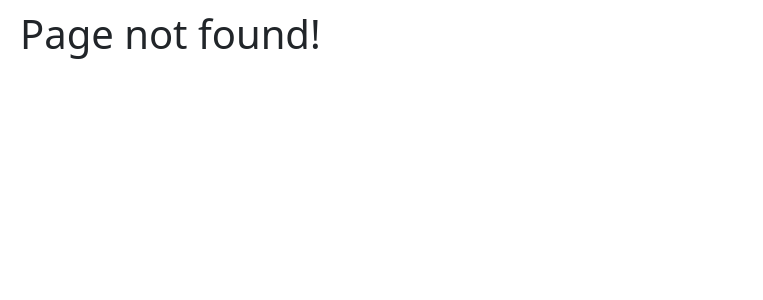
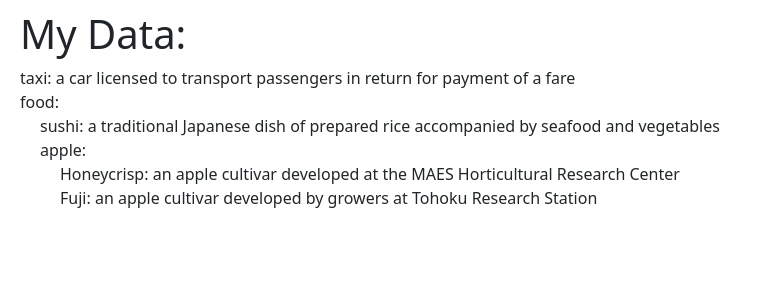
Before and after one commit to Vibha27/react-questions, a React (Create React App) app: page /nested-object in a window 1280 px wide. Before the commit this address had no page. Shown: the top 300 px of the page, without its empty margins (0-763 px from the left). Built offline with nearby package versions, Linux system fonts and the light colour scheme.

Commit message:
implemented dynamic nested object representation dynamically

```diff
--- a/src/App.js
+++ b/src/App.js
@@ -10,6 +10,7 @@ import 'bootstrap/dist/css/bootstrap.min.css';
 import TypeAhead from "./pages/TypeAhead/TypeAhead"
 import Counter from "./pages/Counter/Counter"
 import Breadcrumb from "./pages/Breadcrumb/Breadcrumb"
+import NestedObject from "./pages/NestedObject/NestedObject"
 
 export const App = () => {
     return <BrowserRouter>
@@ -23,6 +24,7 @@ export const App = () => {
             <Route path="/typeahead" element={<TypeAhead />} />
             <Route path="/counter" element={<Counter />} />
             <Route path="/breadcrumb" element={<Breadcrumb />} />
+            <Route path="/nested-object" element={<NestedObject />} />
             <Route path="*" element={<h1>Page not found! </h1>} />
         </Routes>
     </BrowserRouter>
--- a/src/Home.js
+++ b/src/Home.js
@@ -14,6 +14,7 @@ function Home() {
         <li><Link to={'/typeahead'}>Typeahead App</Link></li>
         <li><Link to={'/counter'}>Counter App</Link></li>
         <li><Link to={'/breadcrumb'}>Breadcrumb App</Link></li>
+        <li><Link to={'/nested-object'}>Dynamic Nested Object Representation App</Link></li>
       </ol>
     </div>
   );
--- /dev/null
+++ b/src/pages/NestedObject/NestedObject.js
@@ -0,0 +1,45 @@
+export default function App() {
+  const data = {
+    taxi: "a car licensed to transport passengers in return for payment of a fare",
+    food: {
+      sushi:
+        "a traditional Japanese dish of prepared rice accompanied by seafood and vegetables",
+      apple: {
+        Honeycrisp:
+          "an apple cultivar developed at the MAES Horticultural Research Center",
+        Fuji: "an apple cultivar developed by growers at Tohoku Research Station",
+      },
+    },
+  };
+
+  //  taxi: a car licensed to transport...
+  //  food:
+  //      sushi: a traditional japanese....
+  //      apple:
+  //           Honeycrisp: an apple cultiva...
+  //           Fuji: "......"
+  const DisplayNested = ({ nestedObjected, marginLeft = "" }) => {
+    return Object.keys(nestedObjected).map((ele, index) => (
+      <div style={{ marginLeft }}>
+        {ele}: {""}
+        {typeof nestedObjected[ele] === "string" ? (
+          nestedObjected[ele]
+        ) : (
+          <DisplayNested
+            nestedObjected={nestedObjected[ele]}
+            marginLeft={"20px"}
+          />
+        )}
+      </div>
+    ));
+  };
+
+  return (
+    <>
+      <h1>My Data:</h1>
+      <div>
+        <DisplayNested nestedObjected={data} />
+      </div>
+    </>
+  );
+}
```
